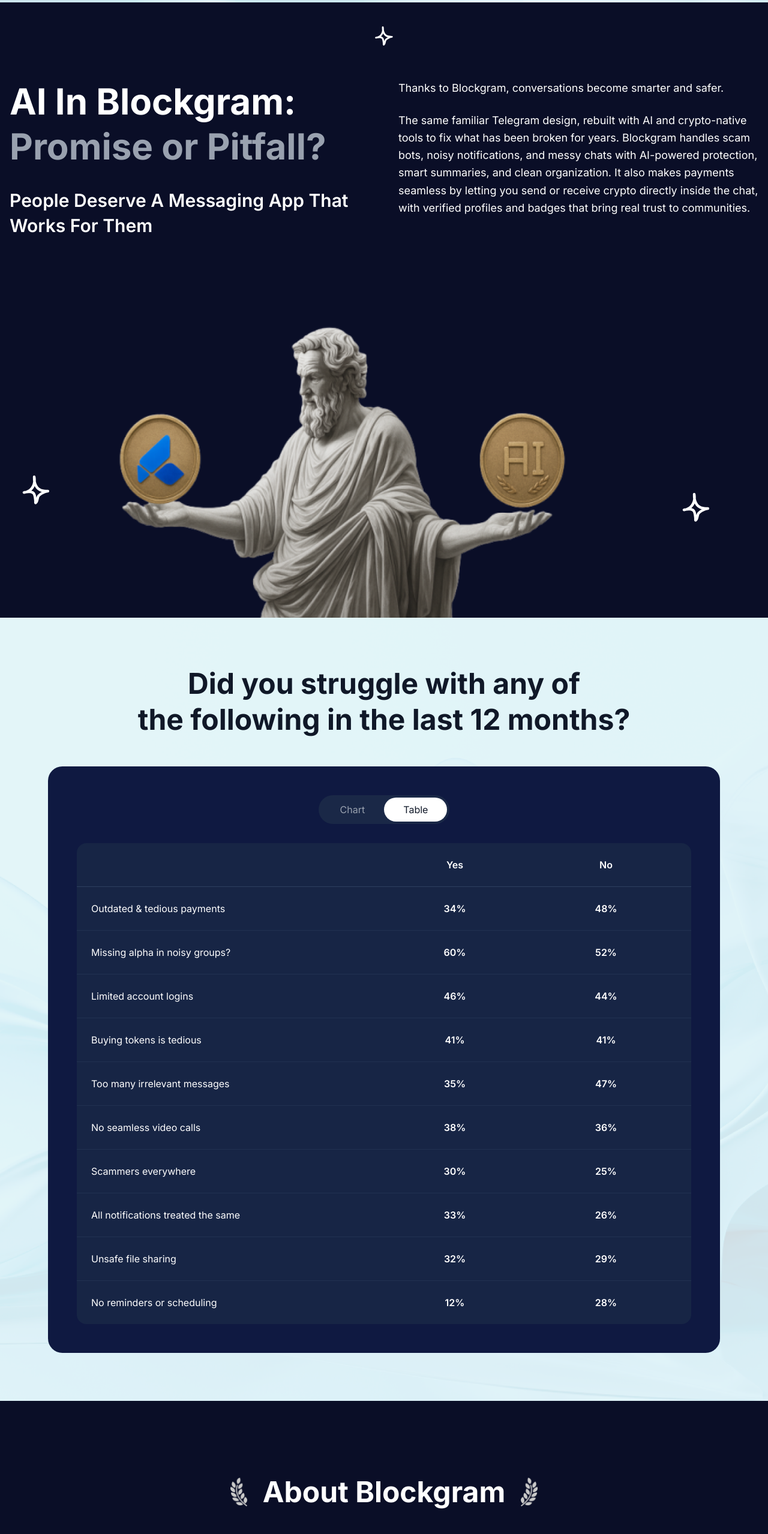
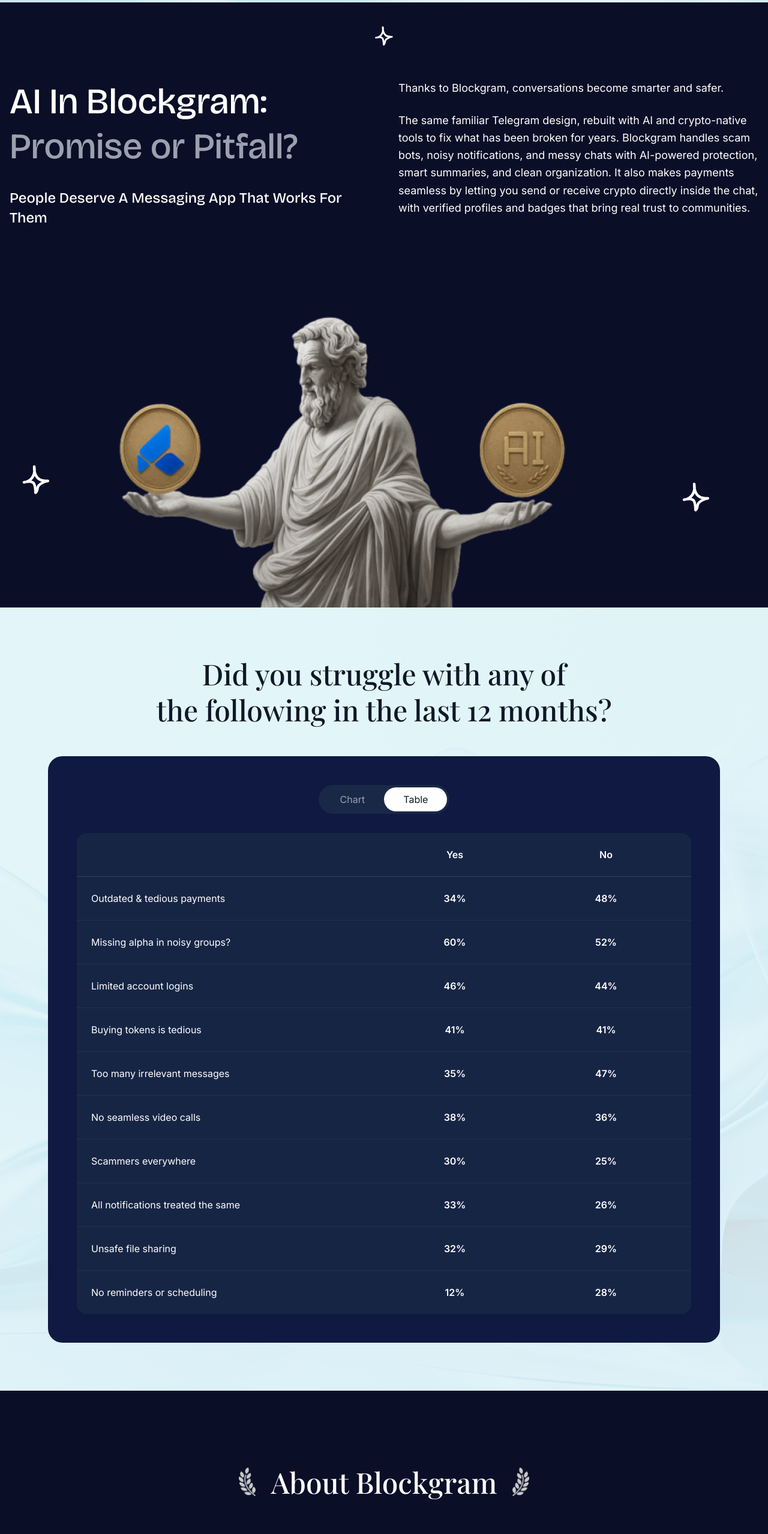
Before and after one commit to heyrapto/blockgram-latest, a Next.js app: page / in a window 1280 px wide. Shown: the part 8000-10558 px from the top of the page at 60% size. Built offline with nearby package versions, Linux system fonts and the light colour scheme; a web font is replaced by a local one.

Commit message:
feat: fixed fonts

```diff
--- a/components/sections/aboutus.tsx
+++ b/components/sections/aboutus.tsx
@@ -12,7 +12,7 @@
                         alt=""
                         className="w-12 h-12 object-contain"
                     />
-                    <h2 className="text-4xl lg:text-5xl font-bold text-white text-center">
+                    <h2 className="text-4xl lg:text-5xl font-medium text-white text-center font-fairplay-display">
                         About Blockgram
                     </h2>
                     <img
--- a/components/sections/promise.tsx
+++ b/components/sections/promise.tsx
@@ -10,12 +10,12 @@
                 <div className="grid lg:grid-cols-2 gap-12 items-start pt-20 lg:pt-32">
                     {/* Left Content */}
                     <div className="space-y-8 text-white">
-                        <h2 className="text-5xl lg:text-6xl font-bold leading-tight">
+                        <h2 className="text-5xl lg:text-6xl font-medium leading-tight font-bricolage-grotesque">
                             AI In Blockgram:<br />
                             <span className="text-gray-400">Promise or Pitfall?</span>
                         </h2>
 
-                        <p className="text-2xl lg:text-3xl font-semibold leading-snug">
+                        <p className="text-2xl max-w-xl font-medium leading-snug font-bricolage-grotesque">
                             People Deserve A Messaging App That Works For Them
                         </p>
                     </div>
--- a/components/sections/stats.tsx
+++ b/components/sections/stats.tsx
@@ -14,7 +14,7 @@
                 <div className="grid lg:grid-cols-2 gap-16 items-center">
                     {/* Left Content - Large Statistic */}
                     <div className="space-y-8">
-                        <h2 className="text-8xl lg:text-9xl font-bold text-gray-900 leading-none">
+                        <h2 className="text-8xl lg:text-9xl font-medium text-gray-900 leading-none font-fairplay-display">
                             42%
                         </h2>
 
--- a/components/sections/struggle.tsx
+++ b/components/sections/struggle.tsx
@@ -31,7 +31,7 @@
 
             <div className="relative max-w-6xl mx-auto px-4">
                 {/* Title */}
-                <h2 className="text-3xl lg:text-5xl font-bold text-center text-gray-900 mb-12 leading-tight">
+                <h2 className="text-3xl lg:text-5xl font-medium text-center text-gray-900 mb-12 leading-tight font-fairplay-display">
                     Did you struggle with any of<br />
                     the following in the last 12 months?
                 </h2>
--- a/components/sections/suggestions.tsx
+++ b/components/sections/suggestions.tsx
@@ -3,7 +3,7 @@
         <section className="relative bg-[#0a0e27] py-20 lg:py-32 overflow-hidden">
             <div className="max-w-7xl mx-auto px-4">
                 {/* Title */}
-                <h2 className="text-3xl lg:text-5xl font-bold text-white text-center mb-16 leading-tight max-w-5xl mx-auto">
+                <h2 className="text-3xl lg:text-5xl font-medium text-white text-center mb-16 leading-tight max-w-5xl mx-auto font-fairplay-display">
                     What's the one thing you'd most like to improve in your Telegram experience?
                 </h2>
 
```
